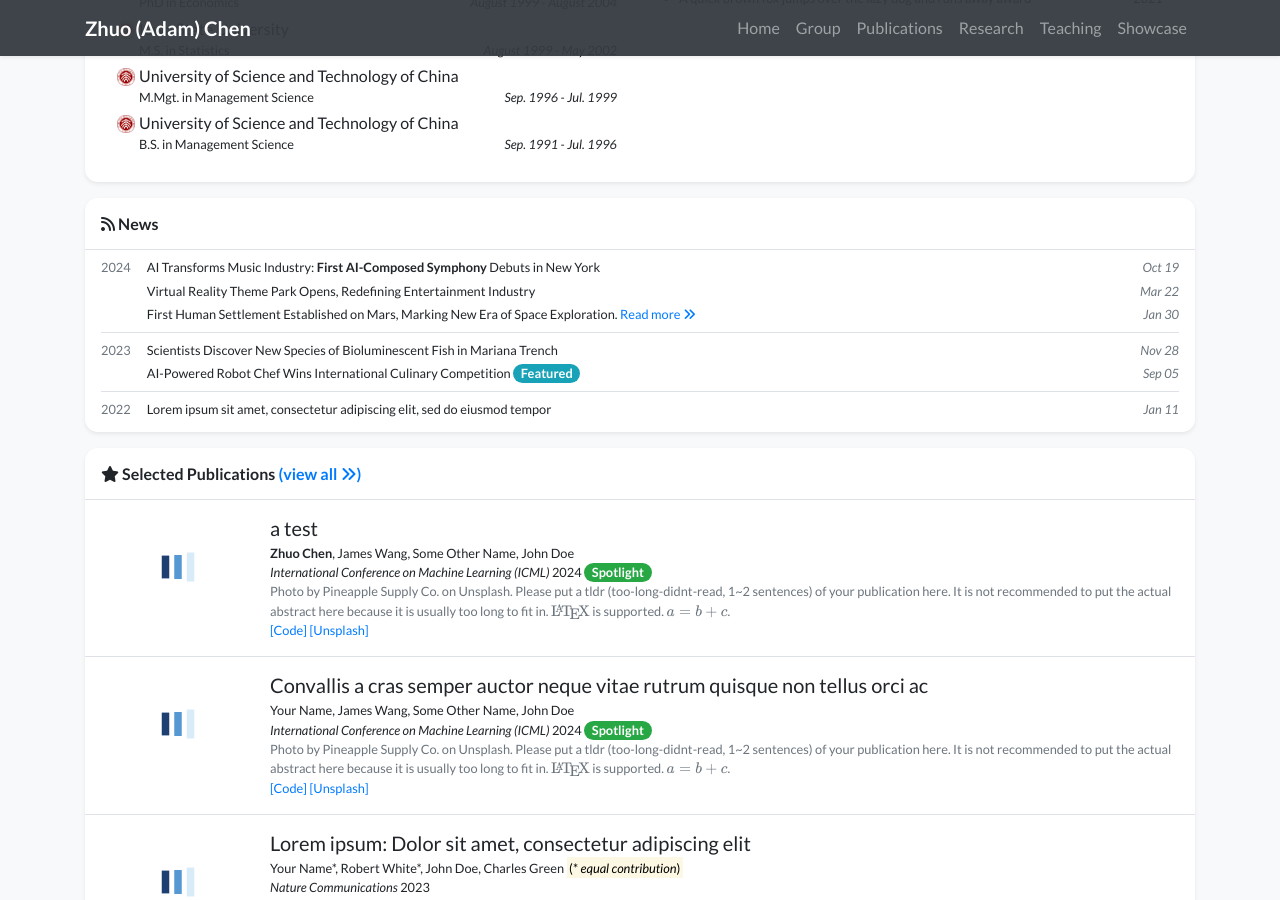
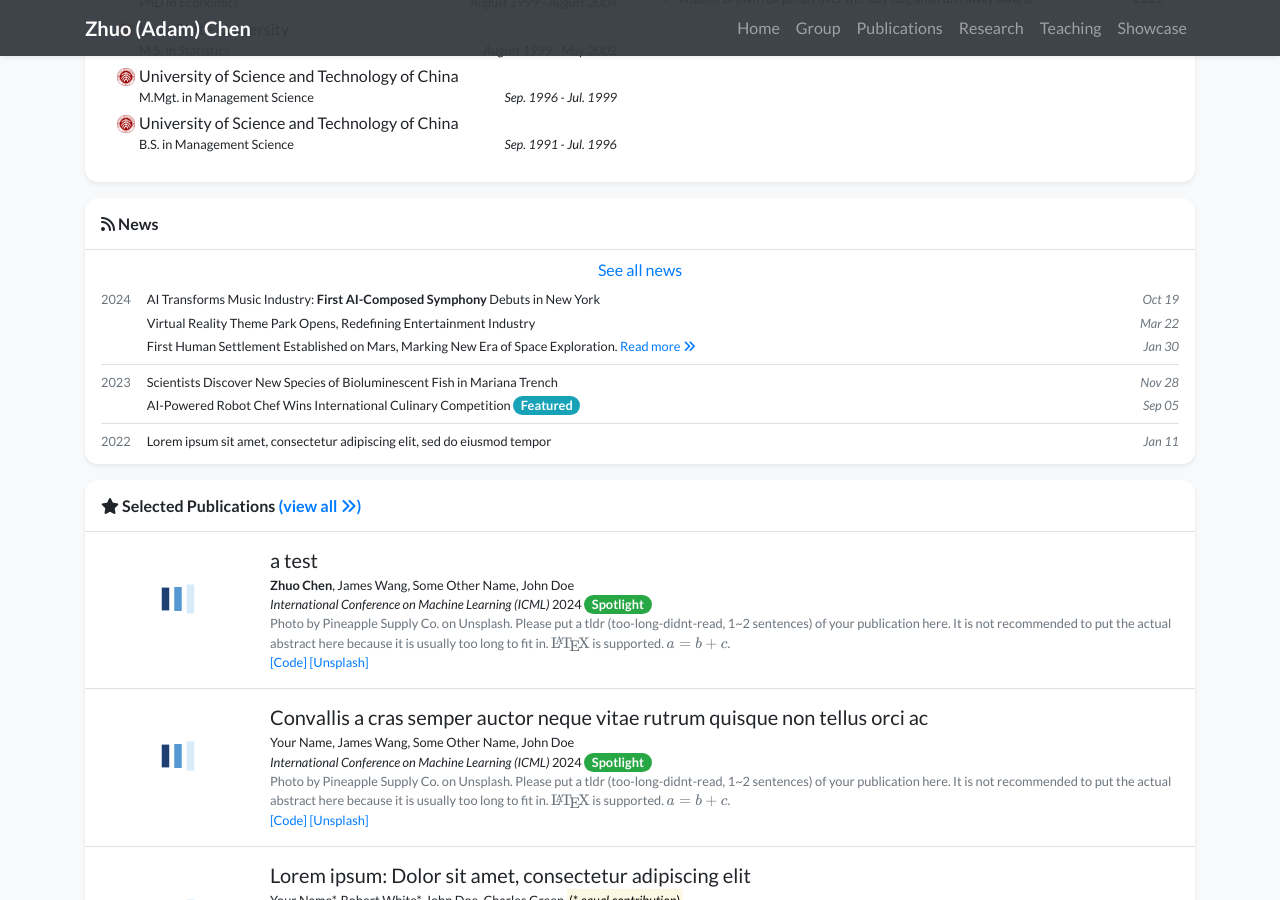
Before and after one commit to adamchen2025/adamchen2025.github.io, a Jekyll site: the page built from index.html, in a window 1280 px wide and 900 px high, scrolled down 802 px. Built offline with Jekyll 4.4.1, drawn with Linux system fonts in a browser that asks for light colours; nearby versions of some CDN libraries; a style sheet for code colours, icons or effects is not loaded.

Commit message:
Add link to see all news in news_card.html
Added a link to view all news articles.

```diff
--- a/_includes/widgets/news_card.html
+++ b/_includes/widgets/news_card.html
@@ -2,6 +2,9 @@
 
 <div class="my-3 bg-white shadow-sm rounded-xl">
     <h6 class="p-3 mb-0 border-bottom border-gray"><i class="fas fa-rss"></i> News</h6>
+<div class="pt-2 text-center">
+  <a href="/news/">See all news</a>
+</div>
     <div class="px-3 pb-1 small">
     {% for year in news_by_year | slice: 0, 2 %}
         <div class="media py-1 {% if not_first -%}border-top border-gray{%- endif %}">
```
